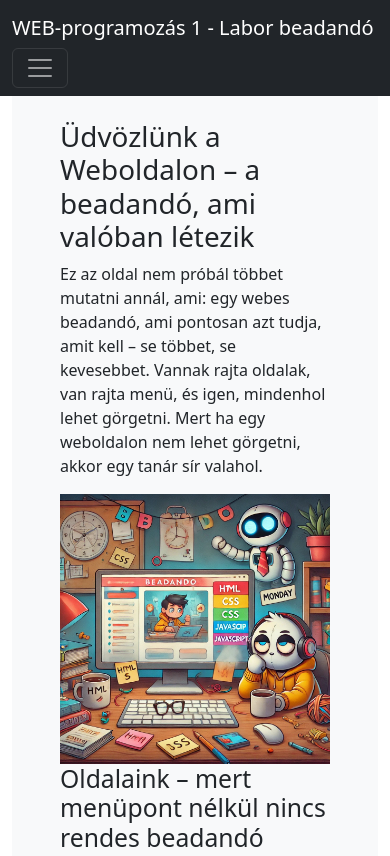
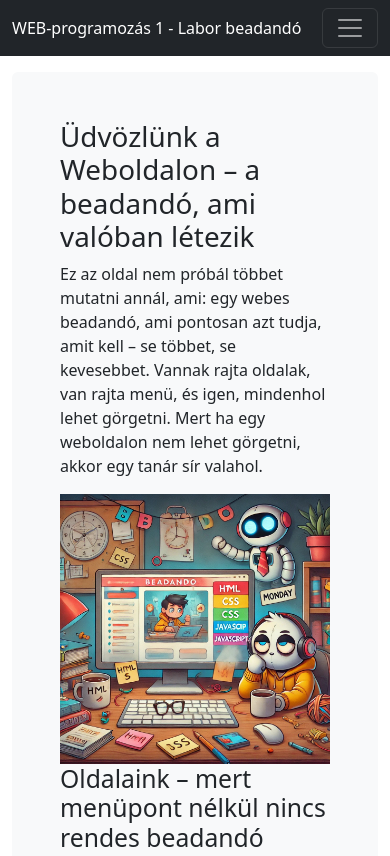
Before and after one commit to asdika01/gamf-web-prog-1-lab, a plain HTML site: page index.html in a window 390 px wide. Shown: the top 856 px of the page. Drawn offline with Linux system fonts and the light colour scheme.

Commit message:
custom.css hozzáadva

```diff
--- /dev/null
+++ b/css/custom.css
@@ -0,0 +1,5 @@
+@media (max-width: 575.98px) {
+    .navbar-brand {
+        font-size: 16px;
+    }
+}
--- a/index.html
+++ b/index.html
@@ -7,6 +7,7 @@
 
     <link href="./css/bootstrap.min.css" rel="stylesheet">
     <link href="./css/navbar-fixed.css" rel="stylesheet">
+    <link href="./css/custom.css" rel="stylesheet">
   </head>
   <body>
 
```
Also changed, not shown: form.html (+1 -0 lines), monday.html (+1 -0 lines), something.html (+1 -0 lines), table.html (+1 -0 lines).
